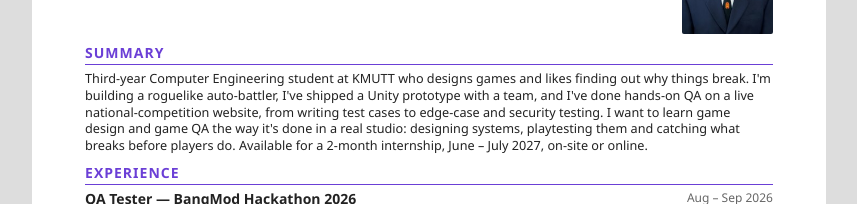
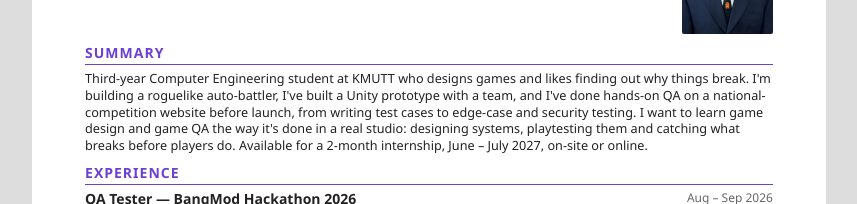
Before and after one commit to NinjoMUDA/NinjoMUDA.github.io, a plain HTML site: page resume.html in a window 1280 px wide. Shown: the part 159-363 px from the top of the page, without its empty margins (211-1068 px from the left). Drawn offline with Linux system fonts and the light colour scheme.

Commit message:
Accuracy fixes: built not shipped, QA before launch, deep lore
Co-Authored-By: Claude Opus 5.5 <noreply@anthropic.com>

```diff
--- a/resume.html
+++ b/resume.html
@@ -46,8 +46,8 @@
   <h2>Summary</h2>
   <p style="margin:0">
     Third-year Computer Engineering student at KMUTT who designs games and likes finding out why things break.
-    I'm building a roguelike auto-battler, I've shipped a Unity prototype with a team, and I've done hands-on QA on a live
-    national-competition website, from writing test cases to edge-case and security testing.
+    I'm building a roguelike auto-battler, I've built a Unity prototype with a team, and I've done hands-on QA on a
+    national-competition website before launch, from writing test cases to edge-case and security testing.
     I want to learn game design and game QA the way it's done in a real studio: designing systems, playtesting them and catching what breaks before players do.
     Available for a 2-month internship, June – July 2027, on-site or online.
   </p>
```
Also changed, not shown: index.html (+1 -1 lines).
